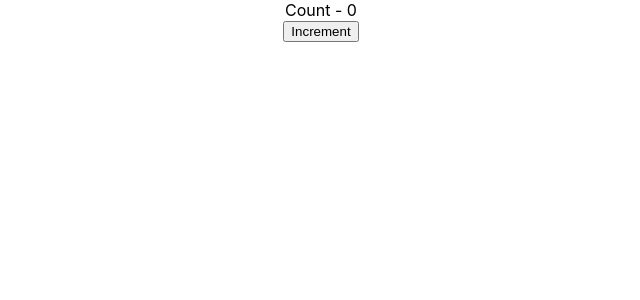
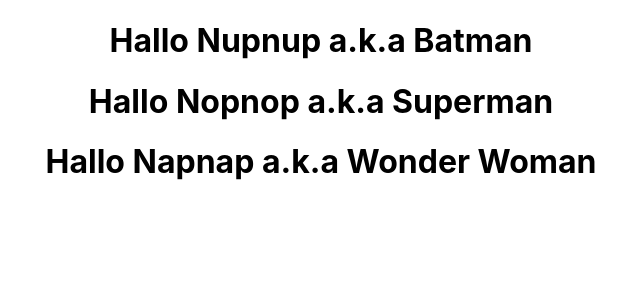
Before and after one commit to nofitamhfdyh/react-app, a React (Create React App) app: page / in a window 1280 px wide. Shown: the top 300 px of the page, without its empty margins (319-959 px from the left). Built offline with nearby package versions, Linux system fonts and the light colour scheme.

Commit message:
destructuring props and state

```diff
--- a/src/App.js
+++ b/src/App.js
@@ -9,14 +9,14 @@
 function App() {
   return (
     <div className="App">
-      <Counter>
+      {/* <Counter>
 
-      </Counter>
+      </Counter> */}
       {/* <Message>
 
       </Message> */}
 
-      {/* <Greet name='Nupnup' heroName='Batman'>
+      <Greet name='Nupnup' heroName='Batman'>
         <p>
           This is the children Prop
         </p>
@@ -33,6 +33,7 @@
 
       </Greet>
 
+      {/*
       <Welcome name='Nupnup' heroName='Batman'>
 
       </Welcome>
--- a/src/components/Greet.js
+++ b/src/components/Greet.js
@@ -4,12 +4,11 @@
 //         return <h1> Hallo Nupnup </h1>
 // }
 
-const Greet = (props) => {
-        console.log(props)
+const Greet = ({name, heroName}) => {
+        // console.log(props)
         return (
                 <div>
-                        <h1>Hallo {props.name} a.k.a {props.heroName}</h1>
-                        {props.children}
+                        <h1>Hallo {name} a.k.a {heroName}</h1>
                 </div>
                 )
 }
```
